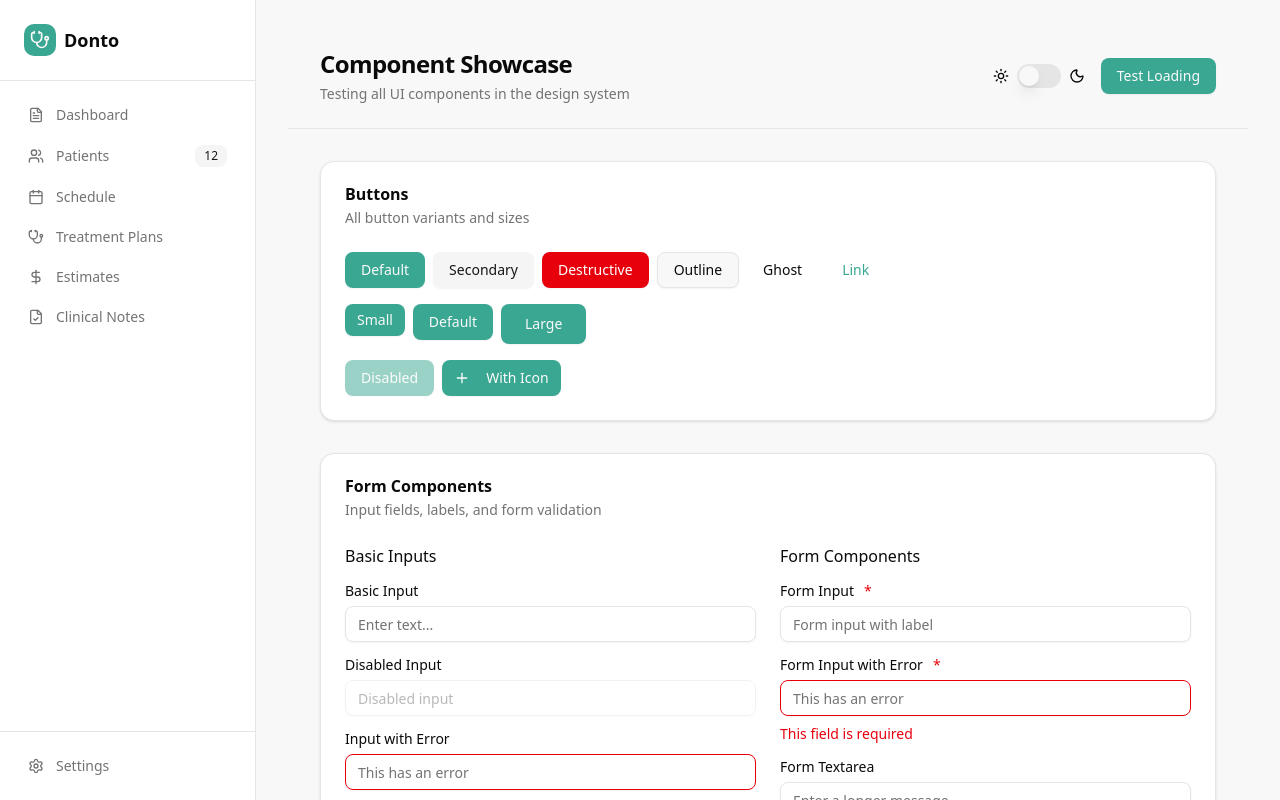
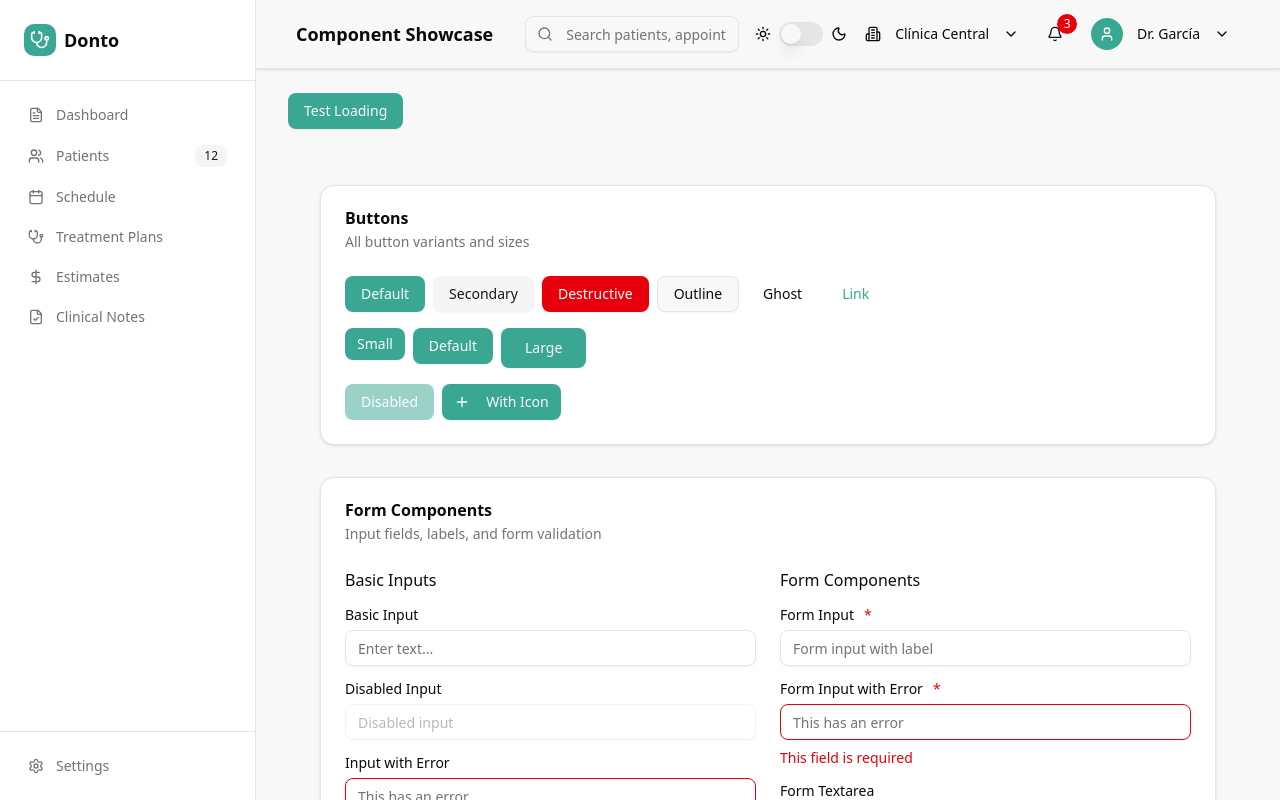
Before and after one commit to jjac111/donto, a Next.js app in the folder web/: page /test in a window 1280 px wide. Built offline with nearby package versions, Linux system fonts and the light colour scheme; no server answers.

Commit message:
add mobile drawer sidebar

```diff
--- a/web/src/app/test/page.tsx
+++ b/web/src/app/test/page.tsx
@@ -93,26 +93,17 @@ export default function TestPage() {
   ]
 
   return (
-    <AppLayout>
-      <PageHeader
+    <AppLayout
       title="Component Showcase"
-        description="Testing all UI components in the design system"
+      isDarkMode={isDarkMode}
+      onDarkModeToggle={handleDarkModeToggle}
     >
-        <div className="flex items-center space-x-4">
-          <div className="flex items-center space-x-2">
-            <Sun className="h-4 w-4" />
-            <Toggle
-              checked={isDarkMode}
-              onCheckedChange={handleDarkModeToggle}
-            />
-            <Moon className="h-4 w-4" />
-          </div>
+      <div className="mb-6">
         <Button onClick={handleLoading} disabled={loading}>
           {loading ? <LoadingSpinner size="sm" className="mr-2" /> : null}
           Test Loading
         </Button>
       </div>
-      </PageHeader>
 
       <Container className="py-8 space-y-8">
         {/* Buttons Section */}
--- a/web/src/components/layout/app-layout.tsx
+++ b/web/src/components/layout/app-layout.tsx
@@ -2,15 +2,27 @@
 
 import { useState } from 'react'
 import { Sidebar } from './sidebar'
+import { Header } from './header'
 import { Button } from '@/components/ui/button'
 import { Menu } from 'lucide-react'
 
 interface AppLayoutProps {
   children: React.ReactNode
   showSidebar?: boolean
+  title?: string
+  showSearch?: boolean
+  isDarkMode?: boolean
+  onDarkModeToggle?: (checked: boolean) => void
 }
 
-export function AppLayout({ children, showSidebar = true }: AppLayoutProps) {
+export function AppLayout({
+  children,
+  showSidebar = true,
+  title = 'Dashboard',
+  showSearch = true,
+  isDarkMode = false,
+  onDarkModeToggle,
+}: AppLayoutProps) {
   const [sidebarOpen, setSidebarOpen] = useState(false)
 
   if (!showSidebar) {
@@ -19,26 +31,23 @@ export function AppLayout({ children, showSidebar = true }: AppLayoutProps) {
 
   return (
     <div className="flex h-screen bg-background overflow-hidden">
-      <Sidebar isOpen={sidebarOpen} onClose={() => setSidebarOpen(false)} />
+      <Sidebar
+        isOpen={sidebarOpen}
+        onClose={() => setSidebarOpen(false)}
+        isDarkMode={isDarkMode}
+        onDarkModeToggle={onDarkModeToggle}
+      />
 
       {/* Main content area */}
       <div className="flex-1 flex flex-col overflow-y-auto">
-        {/* Mobile header */}
-        <div className="sticky top-0 z-40 flex h-16 shrink-0 items-center gap-x-4 border-b border-border bg-background px-4 shadow-sm sm:gap-x-6 sm:px-6 lg:hidden">
-          <Button
-            variant="ghost"
-            size="sm"
-            onClick={() => setSidebarOpen(true)}
-            className="lg:hidden"
-          >
-            <Menu className="h-5 w-5" />
-            <span className="sr-only">Open sidebar</span>
-          </Button>
-
-          <div className="flex-1 text-sm font-semibold leading-6 text-foreground">
-            Donto
-          </div>
-        </div>
+        {/* Header */}
+        <Header
+          title={title}
+          showSearch={showSearch}
+          isDarkMode={isDarkMode}
+          onDarkModeToggle={onDarkModeToggle}
+          onMenuClick={() => setSidebarOpen(true)}
+        />
 
         {/* Page content */}
         <main className="flex-1 py-6">
--- /dev/null
+++ b/web/src/components/layout/header.tsx
@@ -0,0 +1,170 @@
+'use client'
+
+import { useState } from 'react'
+import { Button } from '@/components/ui/button'
+import { Input } from '@/components/ui/input'
+import { Badge } from '@/components/ui/badge'
+import { Toggle } from '@/components/ui/toggle'
+import {
+  Search,
+  Bell,
+  User,
+  ChevronDown,
+  Building2,
+  Moon,
+  Sun,
+  Settings,
+  LogOut,
+  Menu,
+} from 'lucide-react'
+import { cn } from '@/lib/utils'
+
+interface HeaderProps {
+  title: string
+  showSearch?: boolean
+  isDarkMode?: boolean
+  onDarkModeToggle?: (checked: boolean) => void
+  onMenuClick?: () => void
+  className?: string
+}
+
+export function Header({
+  title,
+  showSearch = true,
+  isDarkMode = false,
+  onDarkModeToggle,
+  onMenuClick,
+  className,
+}: HeaderProps) {
+  const [searchValue, setSearchValue] = useState('')
+  const [showUserMenu, setShowUserMenu] = useState(false)
+  const [showClinicMenu, setShowClinicMenu] = useState(false)
+
+  return (
+    <header
+      className={cn(
+        'sticky top-0 z-30 flex h-24 items-center justify-between border-b border-border bg-background px-6 py-4 shadow-sm sm:px-8 lg:px-10',
+        className
+      )}
+    >
+      {/* Left side - Menu, Title and Search */}
+      <div className="flex flex-1 items-center space-x-4">
+        {/* Mobile menu button */}
+        {onMenuClick && (
+          <Button
+            variant="ghost"
+            size="sm"
+            onClick={onMenuClick}
+            className="lg:hidden p-2"
+          >
+            <Menu className="h-5 w-5" />
+            <span className="sr-only">Open sidebar</span>
+          </Button>
+        )}
+
+        <h1 className="text-lg font-semibold text-foreground">{title}</h1>
+
+        {showSearch && (
+          <div className="hidden lg:block flex-1 max-w-md mx-4">
+            <div className="relative">
+              <Search className="absolute left-3 top-1/2 h-4 w-4 -translate-y-1/2 text-muted-foreground" />
+              <Input
+                placeholder="Search patients, appointments..."
+                value={searchValue}
+                onChange={e => setSearchValue(e.target.value)}
+                className="pl-10"
+              />
+            </div>
+          </div>
+        )}
+      </div>
+
+      {/* Right side - Actions */}
+      <div className="flex items-center space-x-2">
+        {/* Dark mode toggle */}
+        {onDarkModeToggle && (
+          <div className="hidden lg:flex items-center space-x-2">
+            <Sun className="h-4 w-4" />
+            <Toggle checked={isDarkMode} onCheckedChange={onDarkModeToggle} />
+            <Moon className="h-4 w-4" />
+          </div>
+        )}
+
+        {/* Clinic switcher */}
+        <div className="relative">
+          <Button
+            variant="ghost"
+            size="sm"
+            onClick={() => setShowClinicMenu(!showClinicMenu)}
+            className="hidden lg:flex items-center space-x-2"
+          >
+            <Building2 className="h-4 w-4" />
+            <span>Clínica Central</span>
+            <ChevronDown className="h-4 w-4" />
+          </Button>
+        </div>
+
+        {/* Notifications */}
+        <Button variant="ghost" size="sm" className="relative">
+          <Bell className="h-4 w-4" />
+          <Badge
+            variant="destructive"
+            className="absolute -top-1 -right-1 h-5 w-5 rounded-full p-0 text-xs"
+          >
+            3
+          </Badge>
+        </Button>
+
+        {/* User menu */}
+        <div className="relative">
+          <Button
+            variant="ghost"
+            size="sm"
+            onClick={() => setShowUserMenu(!showUserMenu)}
+            className="flex items-center space-x-2"
+          >
+            <div className="h-8 w-8 rounded-full bg-primary flex items-center justify-center">
+              <User className="h-4 w-4 text-primary-foreground" />
+            </div>
+            <span className="hidden sm:block">Dr. García</span>
+            <ChevronDown className="h-4 w-4" />
+          </Button>
+
+          {/* User dropdown menu */}
+          {showUserMenu && (
+            <div className="absolute right-0 top-full mt-2 w-48 rounded-md border border-border bg-popover p-1 shadow-md">
+              <Button
+                variant="ghost"
+                size="sm"
+                className="w-full justify-start"
+                onClick={() => setShowUserMenu(false)}
+              >
+                <User className="mr-2 h-4 w-4" />
+                Profile
+              </Button>
+              <Button
+                variant="ghost"
+                size="sm"
+                className="w-full justify-start"
+                onClick={() => setShowUserMenu(false)}
+              >
+                <Settings className="mr-2 h-4 w-4" />
+                Settings
+              </Button>
+              <hr className="my-1" />
+              <Button
+                variant="ghost"
+                size="sm"
+                className="w-full justify-start text-destructive hover:text-destructive"
+                onClick={() => setShowUserMenu(false)}
+              >
+                <LogOut className="mr-2 h-4 w-4" />
+                Logout
+              </Button>
+            </div>
+          )}
+        </div>
+      </div>
+    </header>
+  )
+}
--- a/web/src/components/layout/sidebar.tsx
+++ b/web/src/components/layout/sidebar.tsx
@@ -4,6 +4,8 @@ import { cn } from '@/lib/utils'
 import { Button } from '@/components/ui/button'
 import { Badge } from '@/components/ui/badge'
 import { Separator } from '@/components/ui/separator'
+import { Input } from '@/components/ui/input'
+import { Toggle } from '@/components/ui/toggle'
 import {
   Users,
   Calendar,
@@ -14,6 +16,9 @@ import {
   FileCheck,
   Menu,
   X,
+  Search,
+  Moon,
+  Sun,
 } from 'lucide-react'
 import Link from 'next/link'
 import { usePathname } from 'next/navigation'
@@ -22,6 +27,8 @@ interface SidebarProps {
   isOpen: boolean
   onClose: () => void
   className?: string
+  isDarkMode?: boolean
+  onDarkModeToggle?: (checked: boolean) => void
 }
 
 const navigation = [
@@ -57,7 +64,13 @@ const navigation = [
   },
 ]
 
-export function Sidebar({ isOpen, onClose, className }: SidebarProps) {
+export function Sidebar({
+  isOpen,
+  onClose,
+  className,
+  isDarkMode,
+  onDarkModeToggle,
+}: SidebarProps) {
   const pathname = usePathname()
 
   return (
@@ -100,6 +113,32 @@ export function Sidebar({ isOpen, onClose, className }: SidebarProps) {
           </div>
 
           <Separator />
+
+          {/* Search and Dark Mode - Hidden on desktop when shown in header */}
+          <div className="p-4 space-y-4 lg:hidden">
+            {/* Search Box */}
+            <div className="relative">
+              <Search className="absolute left-3 top-1/2 h-4 w-4 -translate-y-1/2 text-muted-foreground" />
+              <Input
+                placeholder="Search patients, appointments..."
+                className="pl-10"
+              />
+            </div>
+
+            {/* Dark Mode Toggle */}
+            {onDarkModeToggle && (
+              <div className="flex items-center space-x-3">
+                <Sun className="h-4 w-4" />
+                <Toggle
+                  checked={isDarkMode ?? false}
+                  onCheckedChange={onDarkModeToggle}
+                />
+                <Moon className="h-4 w-4" />
+              </div>
+            )}
+          </div>
+
+          <Separator className="lg:hidden" />
 
           {/* Navigation */}
           <nav className="flex-1 space-y-1 p-4">
```
Lines whose indentation alone changed are shown as unchanged.
